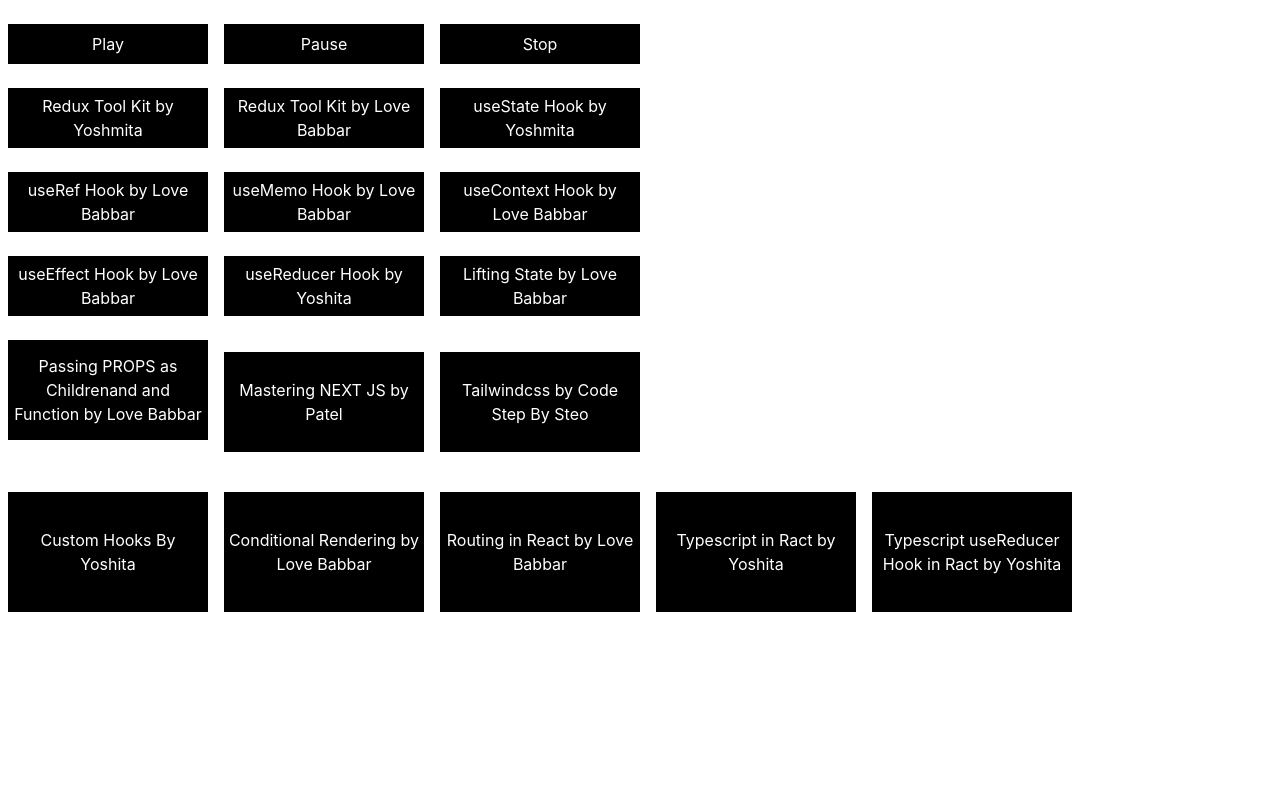
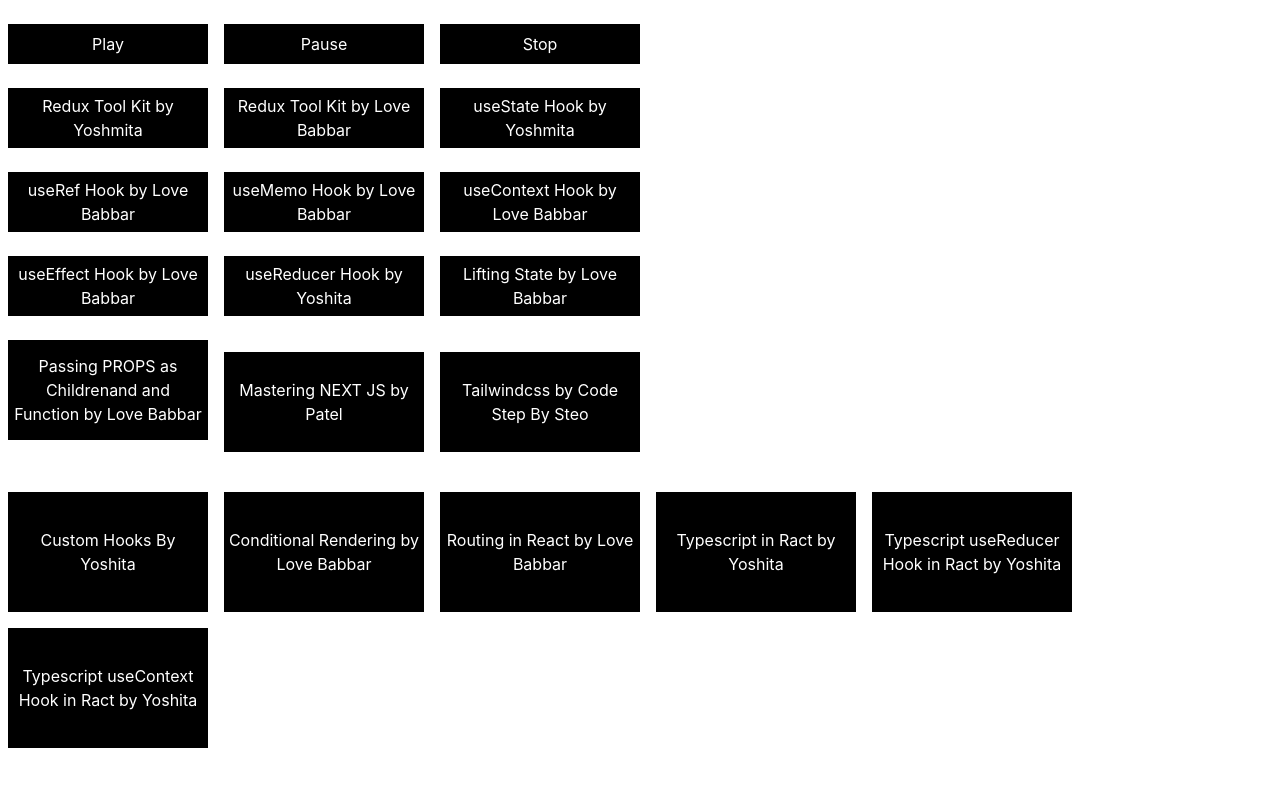
Before and after one commit to techie23456/reactVideos, a React (Vite) app: page / in a window 1280 px wide. Shown: the top 786 px of the page. Built offline with nearby package versions, Linux system fonts and the light colour scheme.

Commit message:
pushing....

```diff
--- a/src/App.jsx
+++ b/src/App.jsx
@@ -138,6 +138,10 @@
        onClick={()=>setVideoId('iPIjRH2rrww')}>Typescript useReducer Hook in Ract by Yoshita</button>
 
 
+         <button className="m-2 px-1  bg-black text-white hover:text-white hover:bg-amber-600 w-50 h-30 cursor-pointer"
+       onClick={()=>setVideoId('w1IZDCYQBao')}>Typescript useContext Hook in Ract by Yoshita</button>
+
+
    </div>
    </div>
 
```
